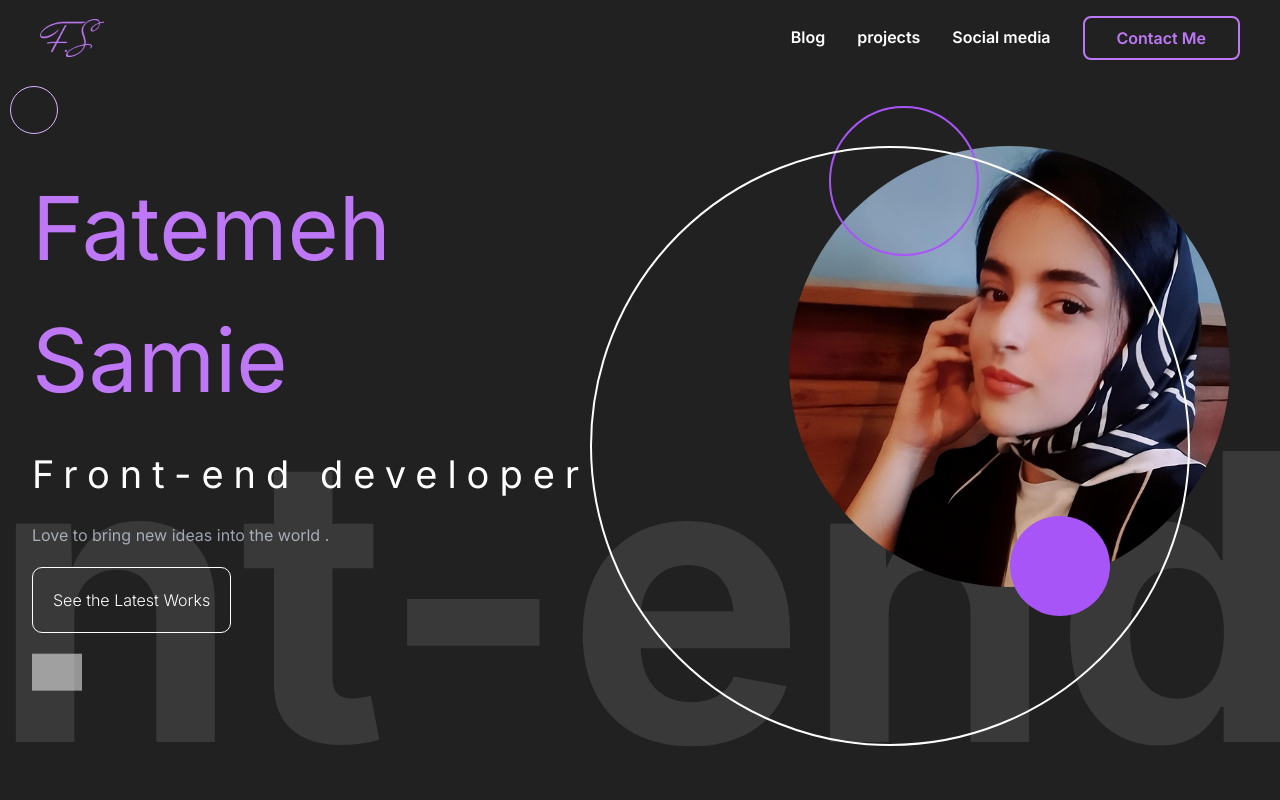
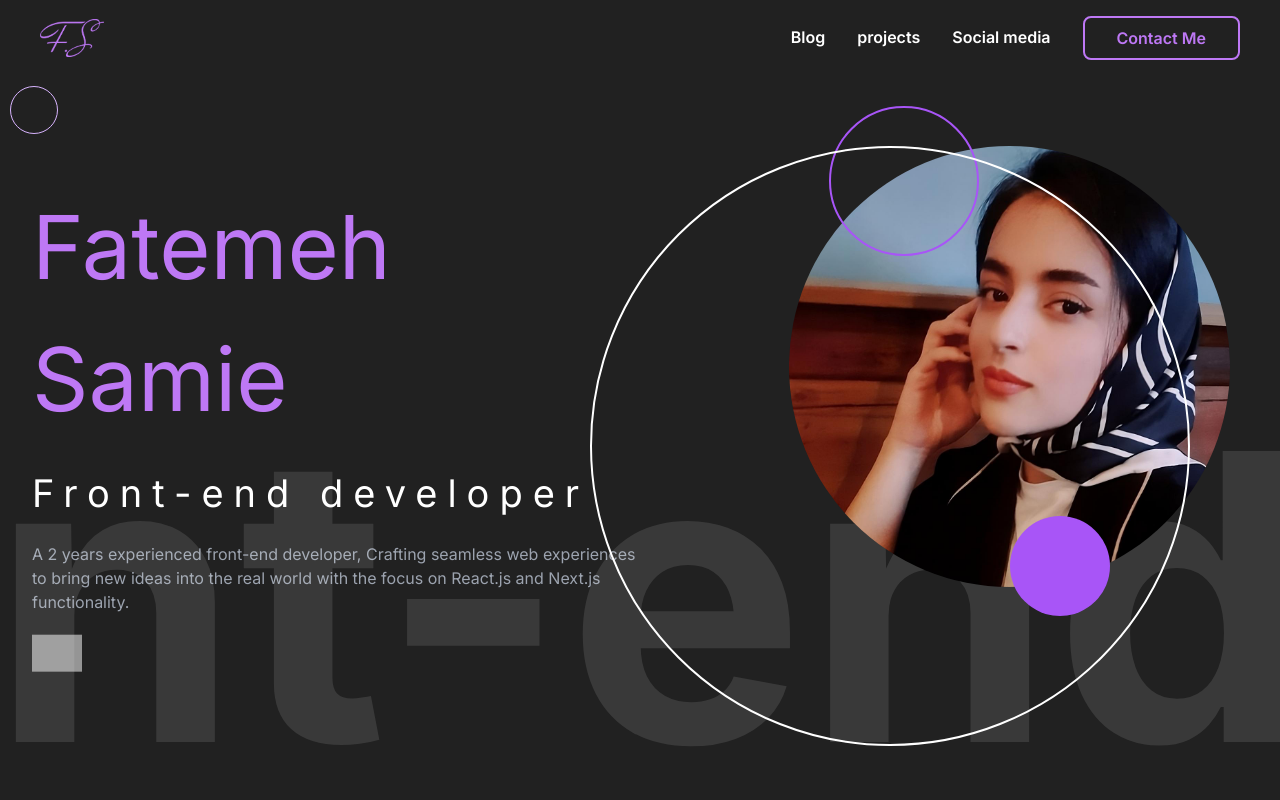
Before and after one commit to mhsamie/portfolio, a Next.js app: page / in a window 1280 px wide. Shown: the top 800 px of the page. Built offline with nearby package versions, Linux system fonts and the light colour scheme; grey boxes are pictures that could not be loaded.

Commit message:
fix: minor changes

```diff
--- a/components/hero copy/Hero.jsx
+++ b/components/hero copy/Hero.jsx
@@ -56,13 +56,15 @@ const Hero = () => {
             Front-end developer
           </motion.h2>
           <motion.span variants={textVariants} className="text-gray-400">
-            Love to bring new ideas into the world .
+            A 2 years experienced front-end developer, Crafting seamless web
+            experiences to bring new ideas into the real world with the focus on
+            React.js and Next.js functionality.
           </motion.span>
-          <motion.div variants={textVariants} className="buttons ">
+          {/* <motion.div variants={textVariants} className="buttons ">
             <motion.button className="cursor-pointer" variants={textVariants}>
               See the Latest Works
             </motion.button>
-          </motion.div>
+          </motion.div> */}
           <motion.img
             variants={textVariants}
             animate="scrollButton"
--- a/components/project-viewer/ProjectCard.tsx
+++ b/components/project-viewer/ProjectCard.tsx
@@ -35,9 +35,8 @@ const ProjectCard = ({
           <Image
             src={src}
             alt={alt}
-            width={100}
-            height={100}
-            unoptimized
+            width={200}
+            height={200}
             className="w-full h-full object-cover"
           />
         </div>
```
